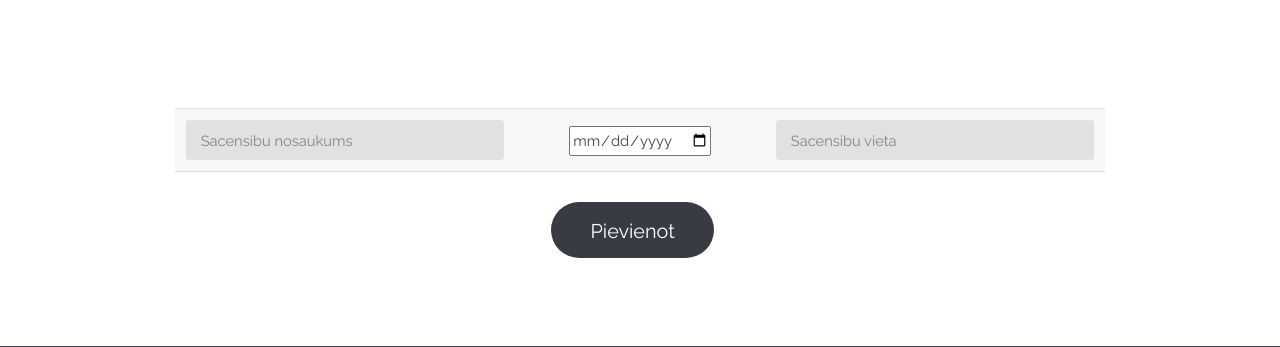
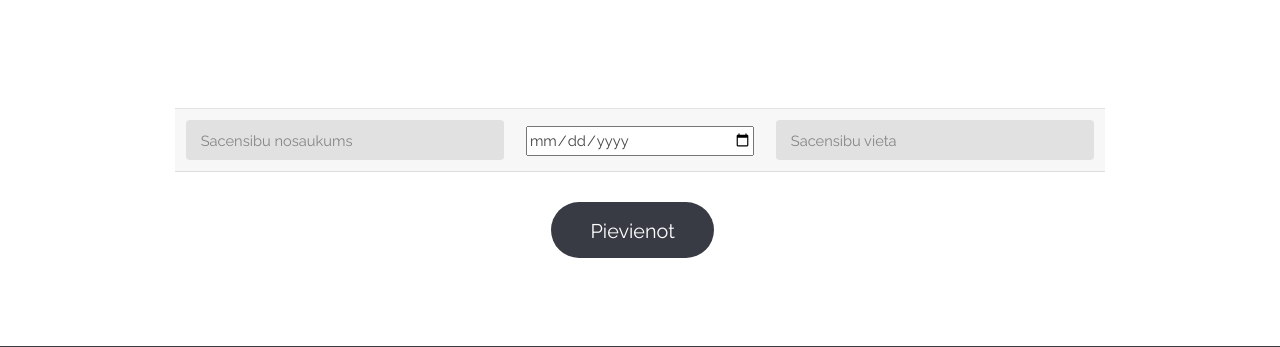
Before and after one commit to MGorelovs/PIT, a PHP site: page /sacensibas.php in a window 1280 px wide. Shown: the part 454-801 px from the top of the page. Run offline with PHP 8.4, Linux system fonts and the light colour scheme; the visitor is signed in with stand-in values (Sample User, id 1); data that the repository does not hold is empty; some libraries are stand-ins or nearby versions.

Commit message:
длина поля даты на 100%

```diff
--- a/sacensibas.php
+++ b/sacensibas.php
@@ -139,7 +139,7 @@ include("db.php");
                                     <tr>
                                         <td><input id="sacNosaukums" name="sacNosaukums" type="text"
                                                    placeholder="Sacensibu nosaukums"></td>
-                                        <td><input id="sacDatums" name="sacDatums" type="date"
+                                        <td><input style="width:100%" id="sacDatums" name="sacDatums" type="date"
                                                    placeholder="Sacensibu nosaukums"></td>
                                         <td><input id="sacVieta" name="sacVieta" type="text"
                                                    placeholder="Sacensibu vieta">
```
